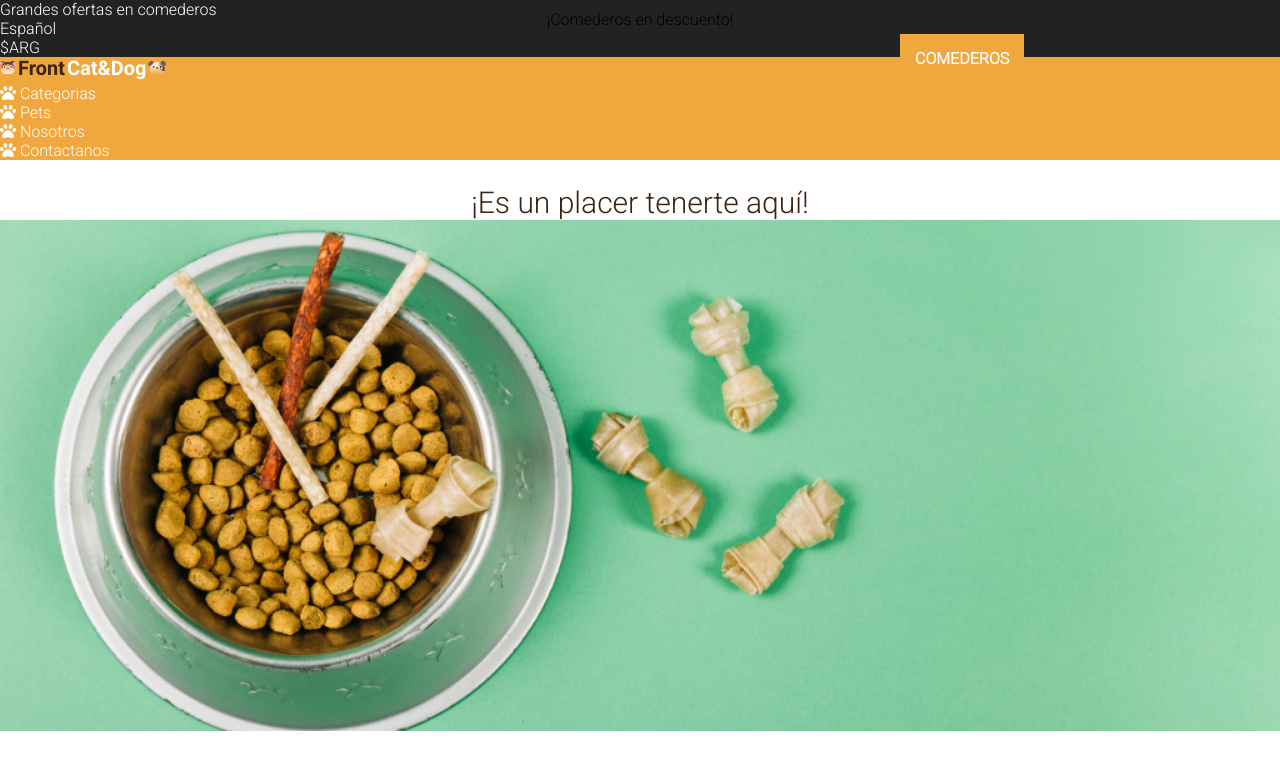
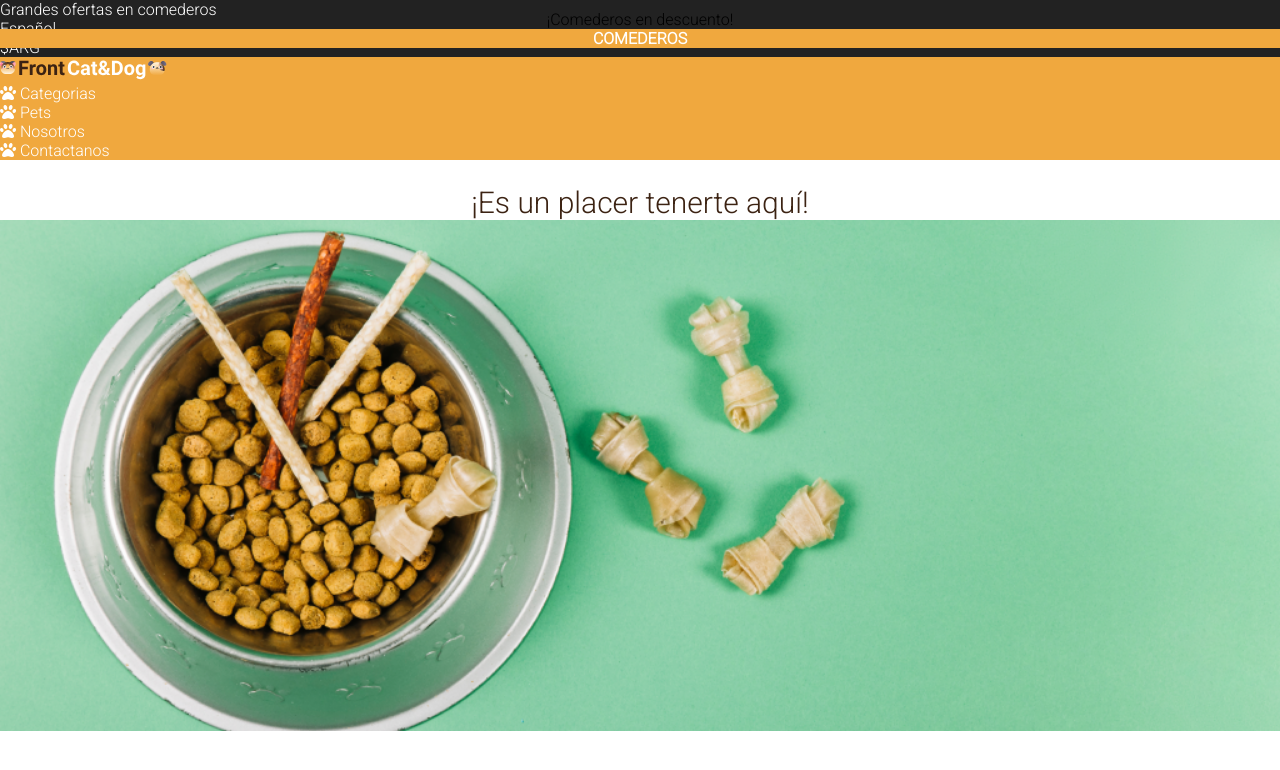
Before and after one commit to agussayavedra/Repo_fe1_sayavedra, a plain HTML site: page Pet_shop/index.html in a window 1280 px wide. Shown: the top 770 px of the page. Drawn offline with Linux system fonts and the light colour scheme.

Commit message:
Actualizacion

```diff
--- a/Pet_shop/css/style.css
+++ b/Pet_shop/css/style.css
@@ -21,12 +21,6 @@
     list-style: none;
 }
 
-
-.slide{
-
-    text-align: center;
-}
-
 .slide img {
     width: 100%;
 
@@ -43,6 +37,7 @@
     z-index: 10;
     font-size: 16px;
     bottom: 725px;
+    text-align: center;
 }
 
 .slide .p3 {
@@ -53,10 +48,9 @@
     font-weight: bold;
     position: relative;
     z-index: 10;
-    padding: 15px;
-    width: fit-content;
-    left: 900px;
-    bottom: 720px;
+    font-size: 16px;
+    bottom: 725px;
+    text-align: center;
 
 }
 
```
